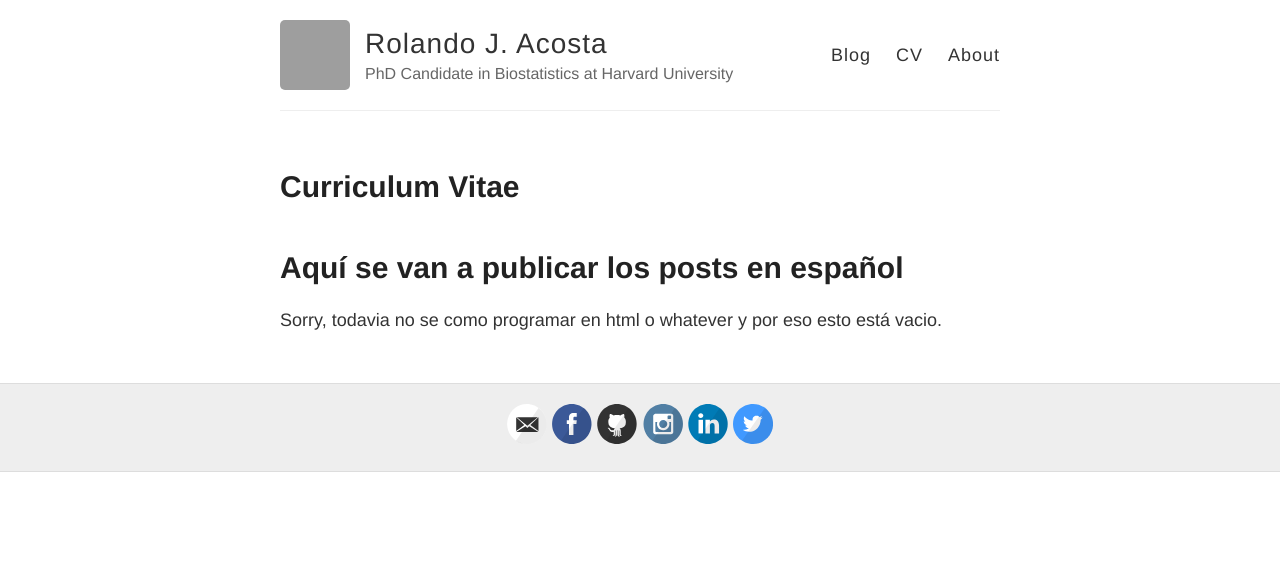
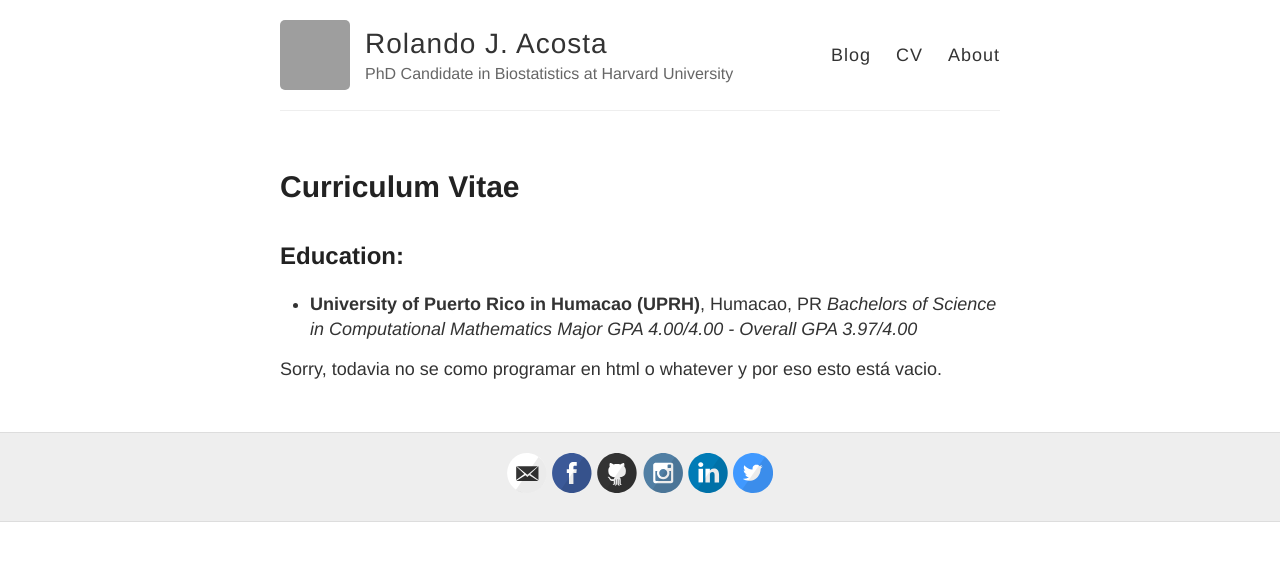
Before and after one commit to RJNunez/old-blog, a Jekyll site: the page built from cv.md, in a window 1280 px wide. Shown: the top 561 px of the page. Built offline with Jekyll 4.4.1, drawn with Linux system fonts in a browser that asks for light colours; grey boxes are pictures that could not be loaded.

Commit message:
Update cv.md

```diff
--- a/cv.md
+++ b/cv.md
@@ -4,5 +4,9 @@ title: Curriculum Vitae
 permalink: /cv/
 ---
 
-# Aquí se van a publicar los posts en español
+## Education:
+- __University of Puerto Rico in Humacao (UPRH)__, Humacao, PR
+_Bachelors of Science in Computational Mathematics_
+_Major GPA 4.00/4.00 - Overall GPA 3.97/4.00_
+
 Sorry, todavia no se como programar en html o whatever y por eso esto está vacio.
```
